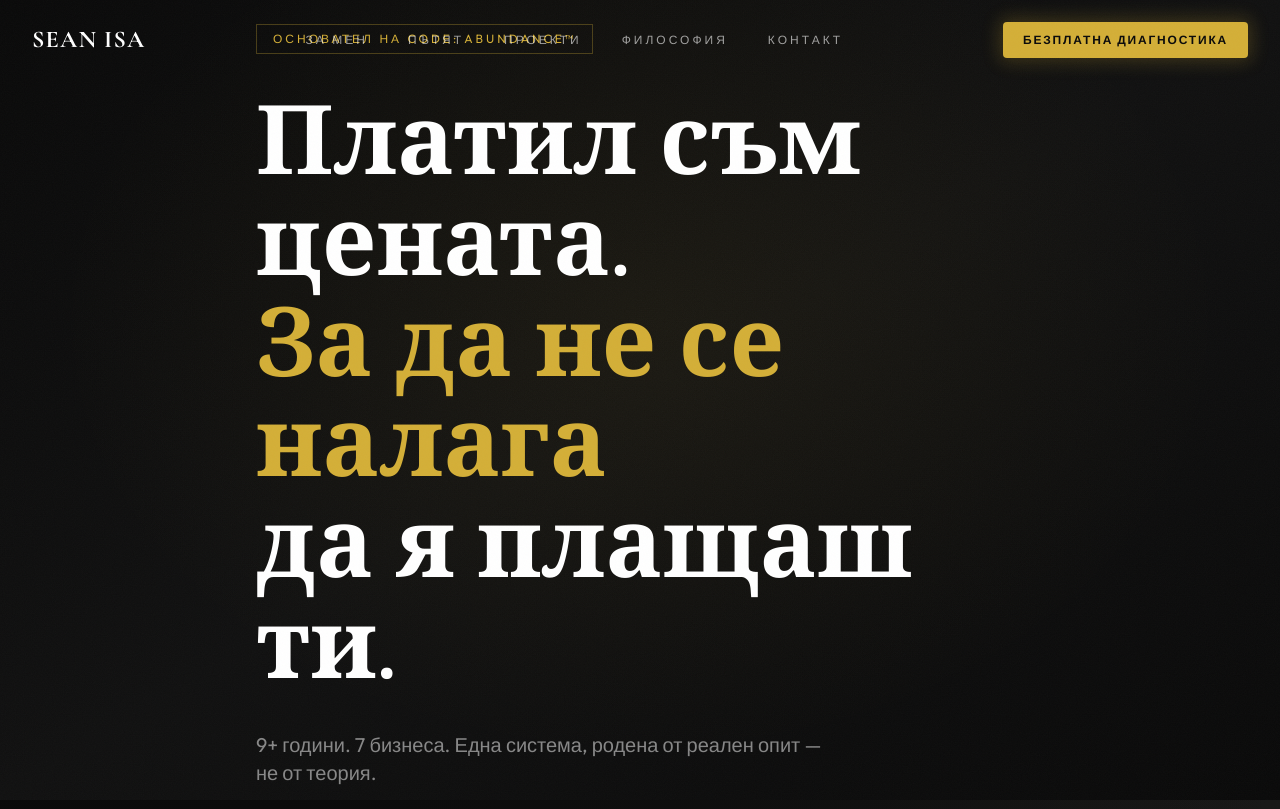
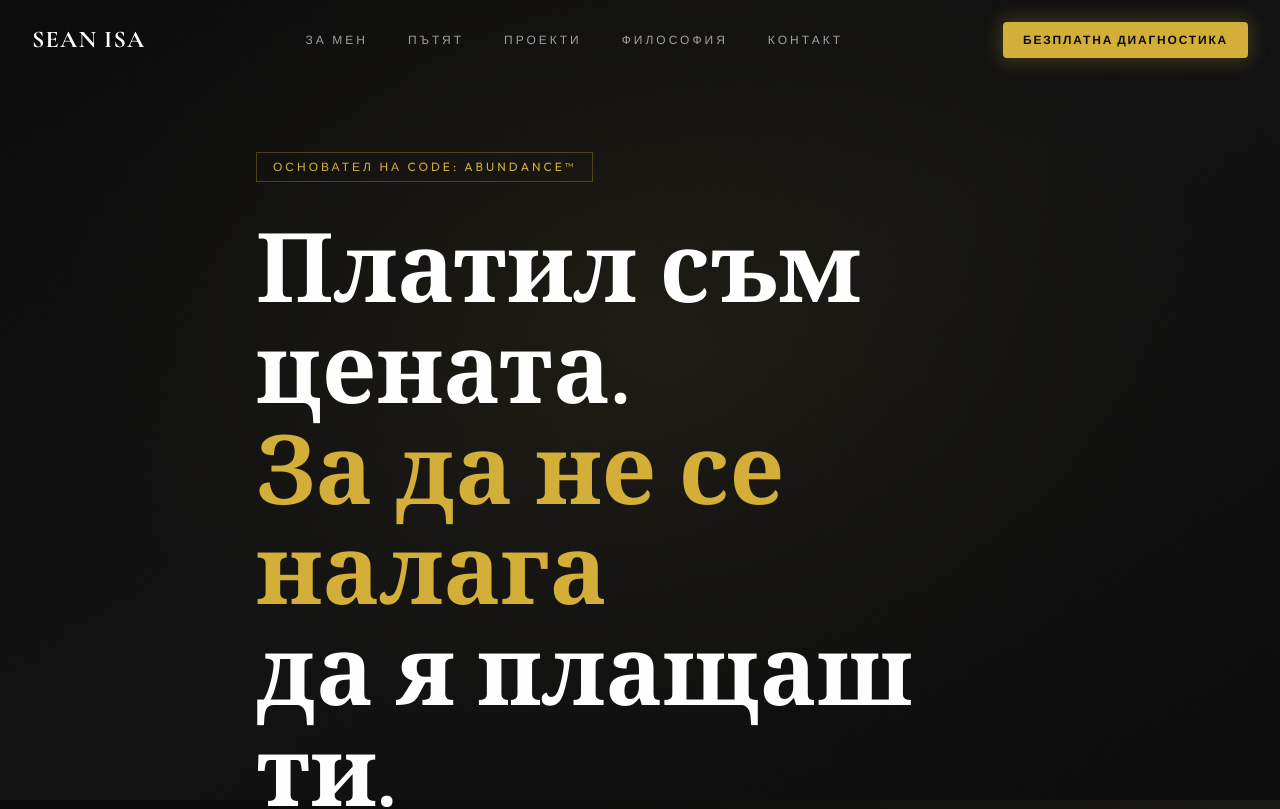
Before and after one commit to bojodanchev/sean-isa-site, a website built with Vite: page index.html in a window 1280 px wide. Shown: the top 809 px of the page. Built offline with nearby package versions, Linux system fonts and the light colour scheme.

Commit message:
Fix hero badge overlapping navbar - add top padding to clear fixed nav
Co-Authored-By: Claude Opus 4.6 <noreply@anthropic.com>

```diff
--- a/index.html
+++ b/index.html
@@ -164,7 +164,7 @@
   <div class="absolute inset-0 bg-gradient-to-r from-dark-900/95 via-dark-900/70 to-transparent"></div>
 
   <!-- Content -->
-  <div class="relative z-10 max-w-7xl mx-auto px-6 lg:px-8 py-32 lg:py-0">
+  <div class="relative z-10 max-w-7xl mx-auto px-6 lg:px-8 pt-28 pb-32 lg:pt-32 lg:pb-0">
     <div class="max-w-3xl">
 
       <!-- Badge -->
```
